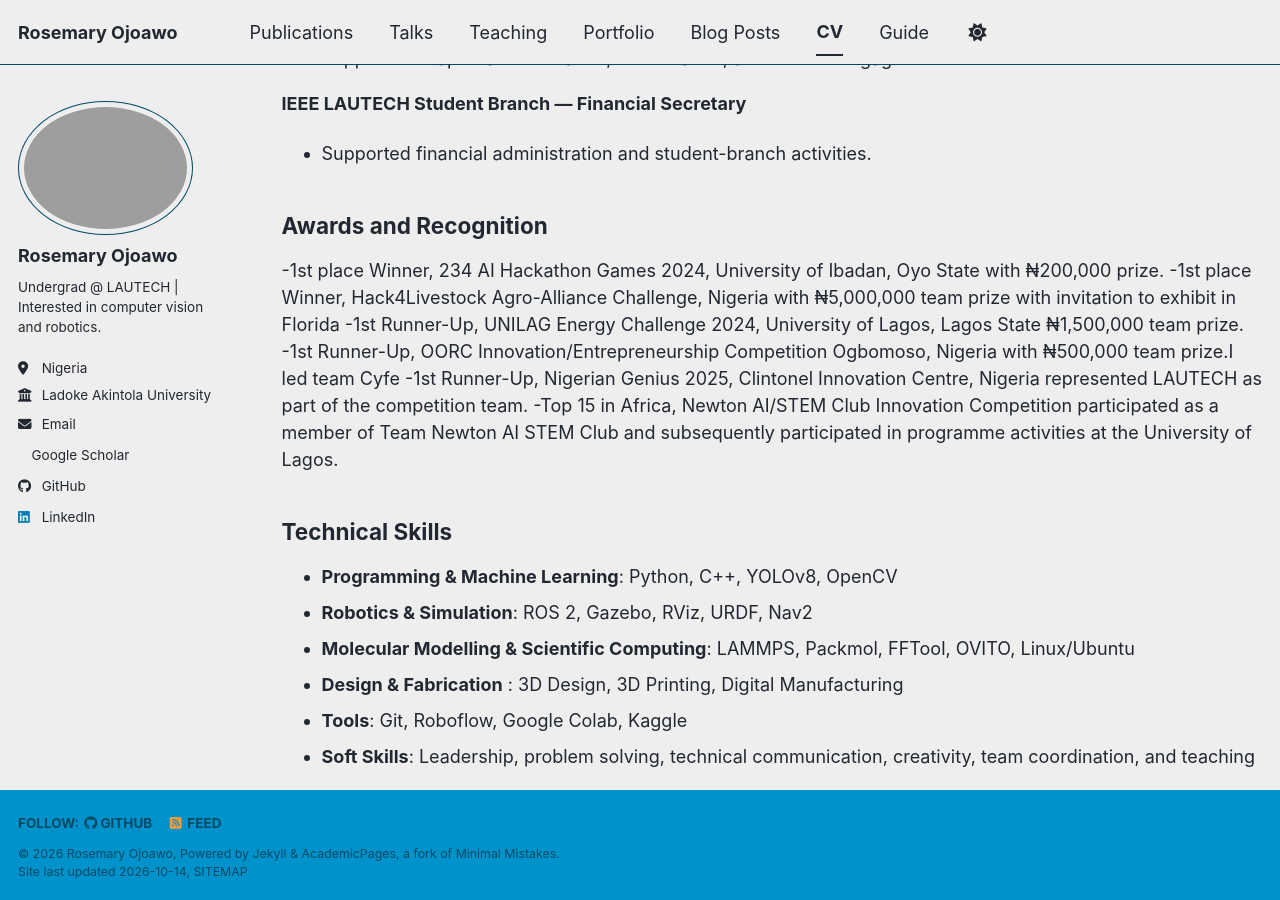
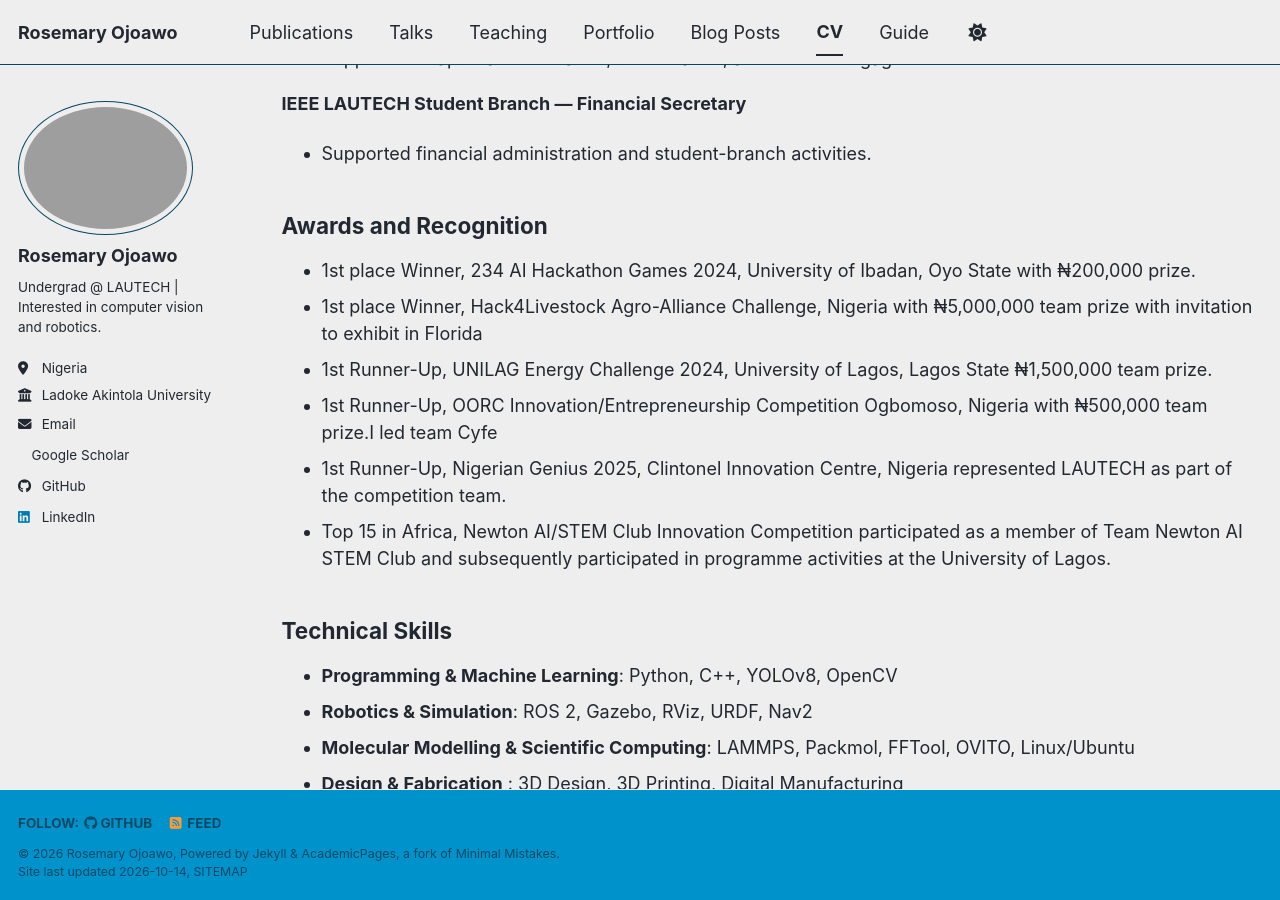
Before and after one commit to Rosemar4/Rosemary-Ojoawo, a Jekyll site: the page built from _pages/cv.md, in a window 1280 px wide and 900 px high, scrolled down 2608 px. Built offline with Jekyll 4.4.1, drawn with Linux system fonts in a browser that asks for light colours; a style sheet for code colours, icons or effects is not loaded; part of the change alters nothing that is shown; some of the changed text lies outside the part shown.

```diff
--- a/_pages/cv.md
+++ b/_pages/cv.md
@@ -44,7 +44,7 @@ Supervisor: Prof. Ezinne C Achinivu, Dr Alex Accquah | Remote Research Placement
 - Presented research findings on molecular behaviour and extraction effieciency in a formal academic presentation,highlighting key insights into ionic liquid stability
 
 
-## Selected Projects
+## Projects
 
 **Autonomous Agricultural Robot Simulation**
 - Explored autonomous navigation in a simulated agricultural environment using ROS 2, Gazebo, LiDAR, and Nav2.
@@ -85,15 +85,15 @@ Supervisor: Prof. Ezinne C Achinivu, Dr Alex Accquah | Remote Research Placement
 
 ## Awards and Recognition
 
--1st place Winner, 234 AI Hackathon Games 2024, University of Ibadan, Oyo State with ₦200,000 prize.
--1st place Winner, Hack4Livestock Agro-Alliance Challenge, Nigeria with ₦5,000,000 team prize with invitation to
+- 1st place Winner, 234 AI Hackathon Games 2024, University of Ibadan, Oyo State with ₦200,000 prize.
+- 1st place Winner, Hack4Livestock Agro-Alliance Challenge, Nigeria with ₦5,000,000 team prize with invitation to
 exhibit in Florida
--1st Runner-Up, UNILAG Energy Challenge 2024, University of Lagos, Lagos State ₦1,500,000 team prize.
--1st Runner-Up, OORC Innovation/Entrepreneurship Competition Ogbomoso, Nigeria with ₦500,000 team prize.I
+- 1st Runner-Up, UNILAG Energy Challenge 2024, University of Lagos, Lagos State ₦1,500,000 team prize.
+- 1st Runner-Up, OORC Innovation/Entrepreneurship Competition Ogbomoso, Nigeria with ₦500,000 team prize.I
 led team Cyfe
--1st Runner-Up, Nigerian Genius 2025, Clintonel Innovation Centre, Nigeria represented LAUTECH as part of the
+- 1st Runner-Up, Nigerian Genius 2025, Clintonel Innovation Centre, Nigeria represented LAUTECH as part of the
 competition team.
--Top 15 in Africa, Newton AI/STEM Club Innovation Competition participated as a member of Team Newton AI
+- Top 15 in Africa, Newton AI/STEM Club Innovation Competition participated as a member of Team Newton AI
 STEM Club and subsequently participated in programme activities at the University of Lagos.
 
 ## Technical Skills
```
